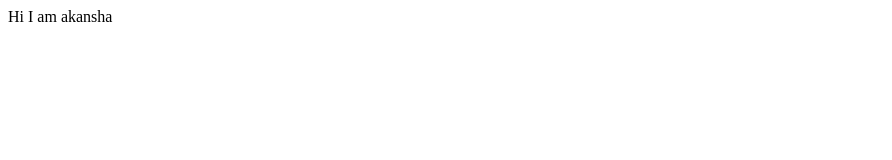
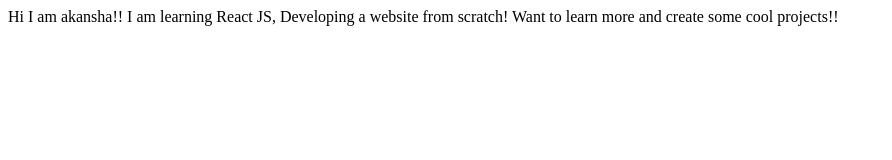
Before and after one commit to akanchagupta26/Akansha-site, a plain HTML site: page index.html in a window 1280 px wide. Shown: the whole page, without its empty margins (0-892 px from the left). Drawn offline with Linux system fonts and the light colour scheme.

Commit message:
initial Commit
Docs: added few details

```diff
--- a/index.html
+++ b/index.html
@@ -4,9 +4,11 @@
     <meta charset="UTF-8">
     <meta http-equiv="X-UA-Compatible" content="IE=edge">
     <meta name="viewport" content="width=device-width, initial-scale=1.0">
-    <title>Document</title>
+    <title>Demo learning</title>
 </head>
 <body>
-    Hi I am akansha
+    Hi I am akansha!!
+    I am learning React JS, Developing a website from scratch!
+    Want to learn more and create some cool projects!!
 </body>
 </html>
```
